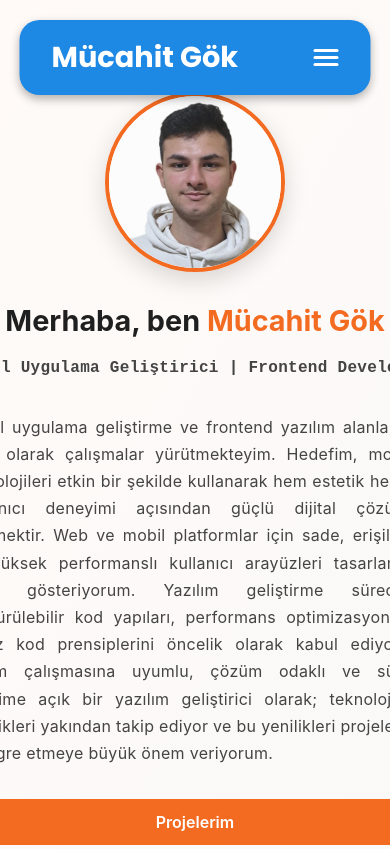
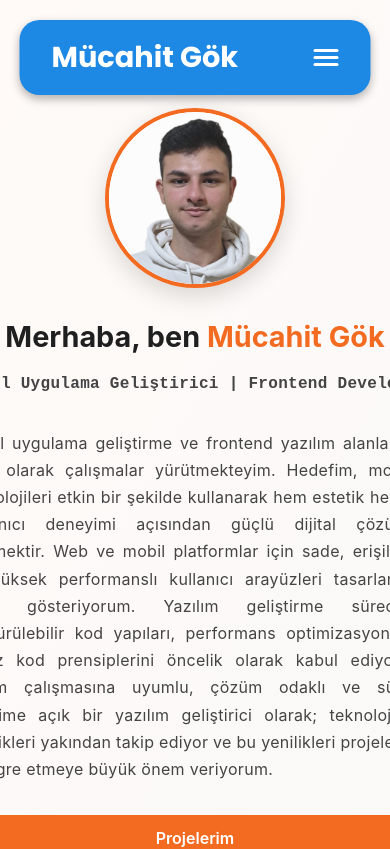
Before and after one commit to mucahitgok0/mucahit_gok_portfolyo, a React (Create React App) app: page / in a window 390 px wide. Shown: the top 849 px of the page. Built offline with nearby package versions, Linux system fonts and the light colour scheme.

Commit message:
homepage responsive icin deneme

```diff
--- a/src/HomePage/HomePage.css
+++ b/src/HomePage/HomePage.css
@@ -224,7 +224,7 @@
     }
 
     .home-container{
-        padding: 2rem;
+        padding: 3rem;
     }
 
     .home-content h1 {
```
